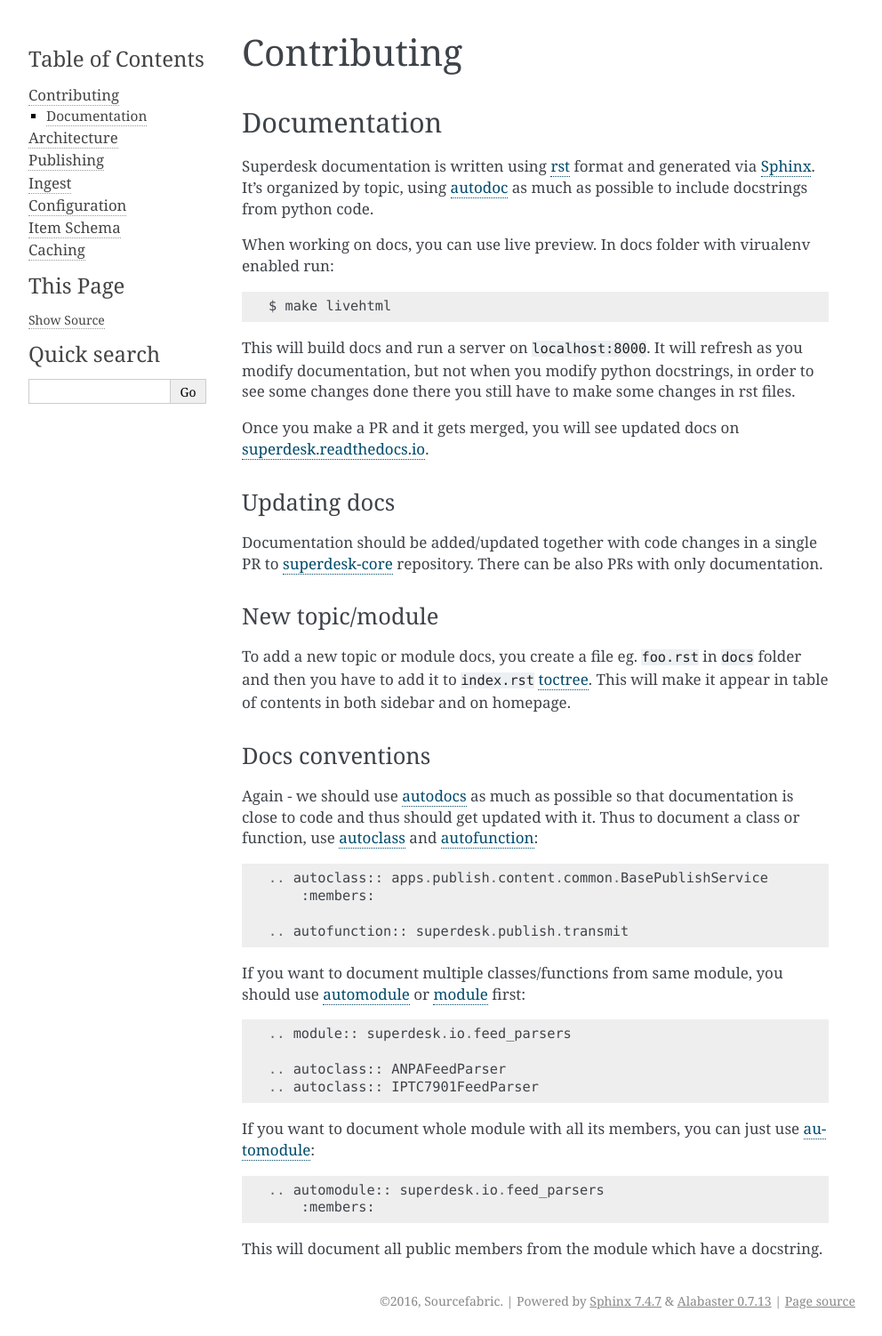
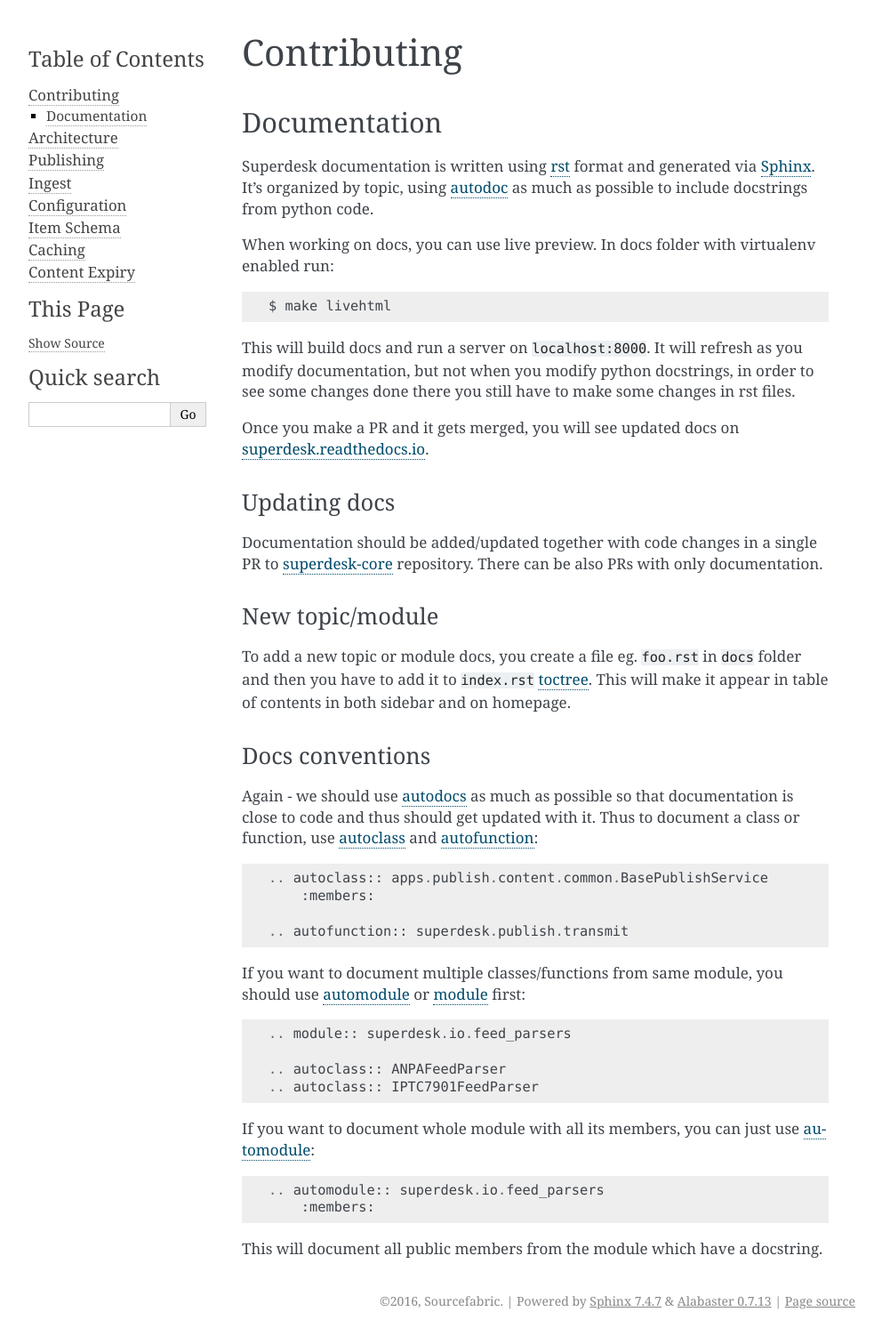
Before and after one commit to superdesk/superdesk-core, a Sphinx documentation site: the page built from docs/contributing.rst, in a window 1280 px wide. Shown: the whole page at 89% size, without its empty margins (148-1140 px from the left). Built offline with Sphinx 7.4.7, drawn with Linux system fonts in a browser that asks for light colours.

Commit message:
doc(expiry): add docs about content expiry

```diff
--- a/docs/contributing.rst
+++ b/docs/contributing.rst
@@ -5,7 +5,7 @@
 -------------
 Superdesk documentation is written using `rst <http://docutils.sourceforge.net/rst.html>`_ format and generated via `Sphinx <http://www.sphinx-doc.org/>`_. It's organized by topic, using `autodoc <http://www.sphinx-doc.org/en/stable/ext/autodoc.html>`_ as much as possible to include docstrings from python code.
 
-When working on docs, you can use live preview. In docs folder with virualenv enabled run::
+When working on docs, you can use live preview. In docs folder with virtualenv enabled run::
 
     $ make livehtml
 
--- a/docs/index.rst
+++ b/docs/index.rst
@@ -20,3 +20,4 @@
     settings
     schema
     cache
+    expiry
--- a/docs/schema.rst
+++ b/docs/schema.rst
@@ -205,7 +205,7 @@
 
 ``expiry`` *datetime*
 
-    When this item will expire. After that time it will be archived.
+    When this item will expire.
     It updates on every save/send action.
 
 Copyright information
```
Also changed, not shown: docs/expiry.rst (added, +30 -0 lines).
